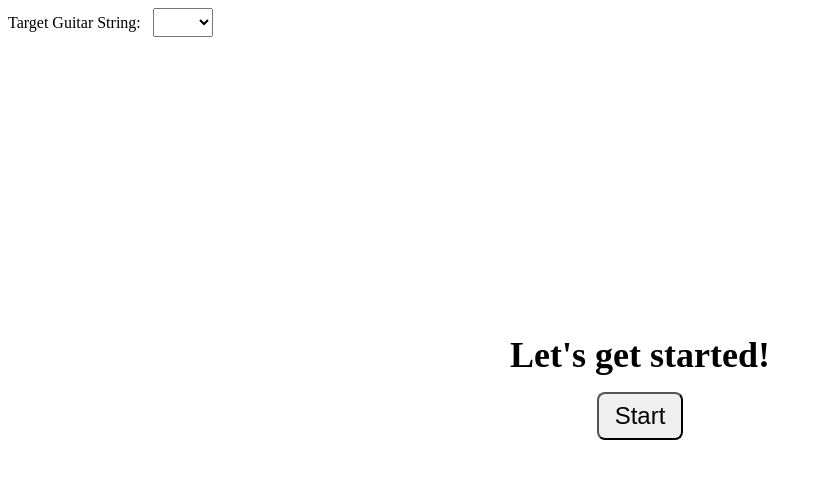
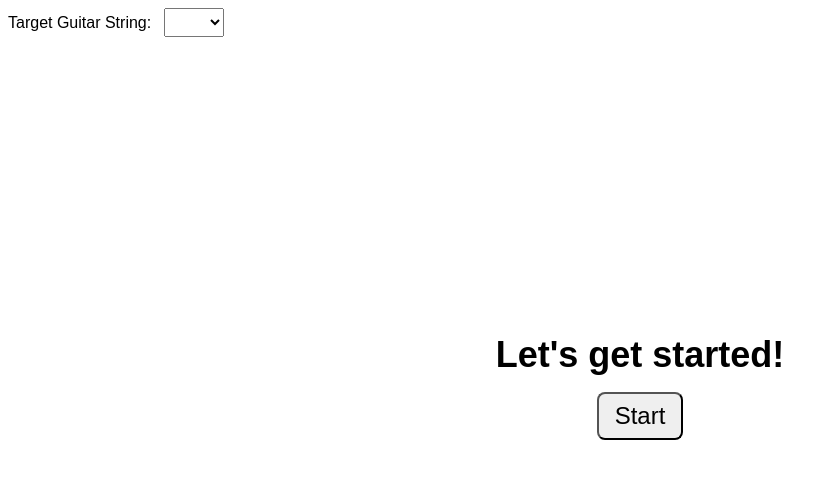
Before and after one commit to ayoshi27/note2fretboard-, a Nuxt app: page / in a window 1280 px wide. Shown: the top 478 px of the page, without its empty margins (0-836 px from the left). Built offline with nearby package versions, Linux system fonts and the light colour scheme.

Commit message:
feat: 🎸 changed font family

```diff
--- /dev/null
+++ b/app/assets/css/main.css
@@ -0,0 +1,4 @@
+body,
+button {
+  font-family: "Montserrat", sans-serif;
+}
--- a/nuxt.config.ts
+++ b/nuxt.config.ts
@@ -1,5 +1,7 @@
 // https://nuxt.com/docs/api/configuration/nuxt-config
 export default defineNuxtConfig({
   compatibilityDate: '2025-07-15',
-  devtools: { enabled: true }
+  devtools: { enabled: true },
+  modules: ['@nuxt/fonts'],
+  css: ['~/assets/css/main.css'],
 })
--- a/package.json
+++ b/package.json
@@ -10,6 +10,7 @@
     "postinstall": "nuxt prepare"
   },
   "dependencies": {
+    "@nuxt/fonts": "^0.11.4",
     "nuxt": "^4.1.3",
     "vue": "^3.5.22",
     "vue-router": "^4.5.1"
```
Also changed, not shown: 2 other files (tests, documents, lock files or other folders).
